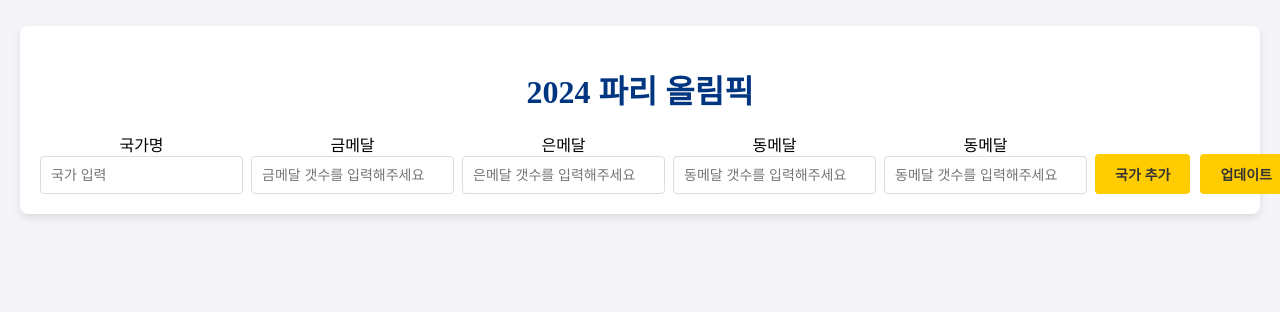
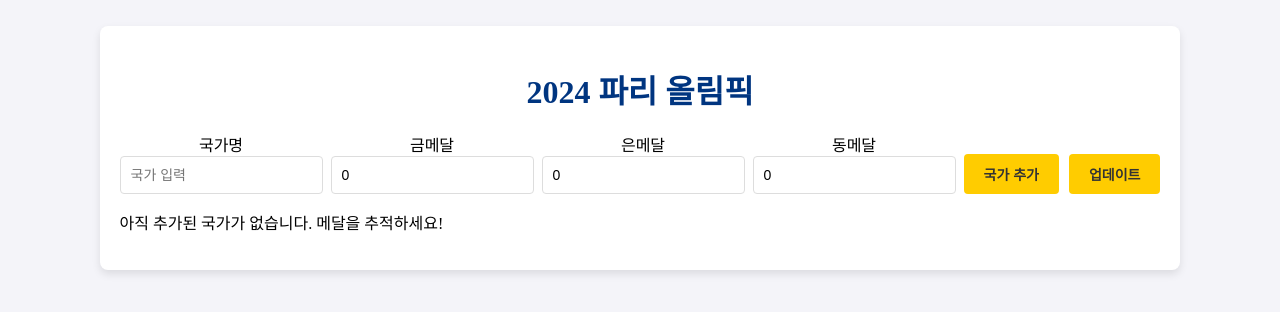
Before and after one commit to hot5667/Olympic_-Medal, a React (Vite) app: page / in a window 1280 px wide. Shown: the top 312 px of the page. Built offline with nearby package versions, Linux system fonts and the light colour scheme.

Commit message:
삭제 제외 기능 구현 완료

```diff
--- a/src/App.jsx
+++ b/src/App.jsx
@@ -1,42 +1,173 @@
 import "./main.css";
+import { useState } from "react";
 
 function App() {
+  const [formData, setFormData] = useState({
+    countryname: "",
+    goldMedalNumber: 0,
+    silverMedalNumber: 0,
+    bronzeMedalNumber: 0,
+  });
+  const [countries, setCountries] = useState([]);
+
+  const handleChange = (e) => {
+    setFormData({
+      ...formData,
+      [e.target.name]: e.target.value,
+    });
+  };
+
+  const handleSubmit = (e) => {
+    e.preventDefault();
+
+    setCountries((prevCountries) => {
+      const existingCountry = prevCountries.find(
+        (country) => country.countryname === formData.countryname
+      );
+
+      if (existingCountry) {
+        return prevCountries
+          .map((country) =>
+            country.countryname === formData.countryname
+              ? { ...country, ...formData }
+              : country
+          )
+          .sort((a, b) => b.goldMedalNumber - a.goldMedalNumber);
+      } else {
+        const updatedCountries = [
+          ...prevCountries,
+          { ...formData, id: Date.now() },
+        ];
+
+        return updatedCountries.sort(
+          (a, b) => b.goldMedalNumber - a.goldMedalNumber
+        );
+      }
+    });
+
+    setFormData({
+      countryname: "",
+      goldMedalNumber: 0,
+      silverMedalNumber: 0,
+      bronzeMedalNumber: 0,
+    });
+  };
+
+  const handleUpdate = () => {
+    setCountries((prevCountries) => {
+      const updatedCountries = prevCountries.map((country) =>
+        country.countryname === formData.countryname
+          ? { ...country, ...formData }
+          : country
+      );
+
+      return updatedCountries.sort(
+        (a, b) => b.goldMedalNumber - a.goldMedalNumber
+      );
+    });
+
+    setFormData({
+      countryname: "",
+      goldMedalNumber: 0,
+      silverMedalNumber: 0,
+      bronzeMedalNumber: 0,
+    });
+  };
 
   return (
     <>
       <main>
         <div className="maincontainer">
           <h1>2024 파리 올림픽</h1>
-          <form className="input-group">
+          <form className="input-group" onSubmit={handleSubmit}>
             <div className="input-filed">
               <label>국가명</label>
-              <input type="text" name="countryname" id="countryname" placeholder="국가 입력" />
+              <input
+                type="text"
+                name="countryname"
+                id="countryname"
+                placeholder="국가 입력"
+                value={formData.countryname}
+                onChange={handleChange}
+                required
+              />
             </div>
             <div className="input-filed">
               <label>금메달</label>
-              <input type="number" name="goldMedalNumber" id="goldMedalNumber" placeholder="금메달 갯수를 입력해주세요" />
+              <input
+                type="number"
+                name="goldMedalNumber"
+                id="goldMedalNumber"
+                placeholder="금메달 갯수를 입력해주세요"
+                value={formData.goldMedalNumber}
+                onChange={handleChange}
+                required
+              />
             </div>
             <div className="input-filed">
               <label>은메달</label>
-              <input type="number" name="silverMedalNumber" id="silvergoldMedalNumber" placeholder="은메달 갯수를 입력해주세요" />
+              <input
+                type="number"
+                name="silverMedalNumber"
+                id="silvergoldMedalNumber"
+                placeholder="은메달 갯수를 입력해주세요"
+                value={formData.silverMedalNumber}
+                onChange={handleChange}
+                required
+              />
             </div>
             <div className="input-filed">
               <label>동메달</label>
-              <input type="number" name="bronzeMedalNumber" id="bronzegoldMedalNumber" placeholder="동메달 갯수를 입력해주세요" />
-            </div>
-            <div className="input-filed">
-              <label>동메달</label>
-              <input type="number" name="bronzeMedalNumber" id="bronzegoldMedalNumber" placeholder="동메달 갯수를 입력해주세요" />
+              <input
+                type="number"
+                name="bronzeMedalNumber"
+                id="bronzegoldMedalNumber"
+                placeholder="동메달 갯수를 입력해주세요"
+                value={formData.bronzeMedalNumber}
+                onChange={handleChange}
+                required
+              />
             </div>
             <div className="button-group">
               <button type="submit">국가 추가</button>
-              <button type="button">업데이트</button>
+              <button type="button" onClick={handleUpdate}>업데이트</button>
             </div>
           </form>
+
+          <div>
+            {countries.length === 0 ? (
+              <p>아직 추가된 국가가 없습니다. 메달을 추적하세요!</p>
+            ) : (
+              <table className="country-table">
+                <thead>
+                  <tr>
+                    <th>국가명</th>
+                    <th>금메달</th>
+                    <th>은메달</th>
+                    <th>동메달</th>
+                    <th>액션</th>
+                  </tr>
+                </thead>
+                <tbody>
+                  {countries.map((country) => (
+                    <tr key={country.id}>
+                      <td>{country.countryname}</td>
+                      <td>{country.goldMedalNumber}</td>
+                      <td>{country.silverMedalNumber}</td>
+                      <td>{country.bronzeMedalNumber}</td>
+                      <td>
+                        <button>삭제</button>
+                      </td>
+                    </tr>
+                  ))}
+                </tbody>
+              </table>
+            )}
+          </div>
         </div>
       </main>
     </>
-  )
+  );
 }
 
 export default App;
--- a/src/main.css
+++ b/src/main.css
@@ -65,3 +65,39 @@ button {
      font-weight: 700;
      align-items: center;
 }
+
+table {
+     width: 100%;
+     border-collapse: collapse;
+     margin-top: 20px;
+     background-color: #e6e6fa;
+     border-radius: 8px;
+     overflow: hidden;
+}
+
+th  {
+     background-color: #003580;
+     color: #fff;
+     font-weight: 700;
+
+}
+
+td {
+     vertical-align: middle;
+     color: #333;
+}
+
+th, td {
+      padding: 12px;
+     text-align: center;
+     border-bottom: 1px solid #ccc;
+}
+
+td button {
+     background-color: red;
+     border: none;
+     padding: 5px 10px;
+     color: #fff;
+     border-radius: 4px;
+     cursor: pointer;
+}
```
Also changed, not shown: src/madel.jsx (deleted).
